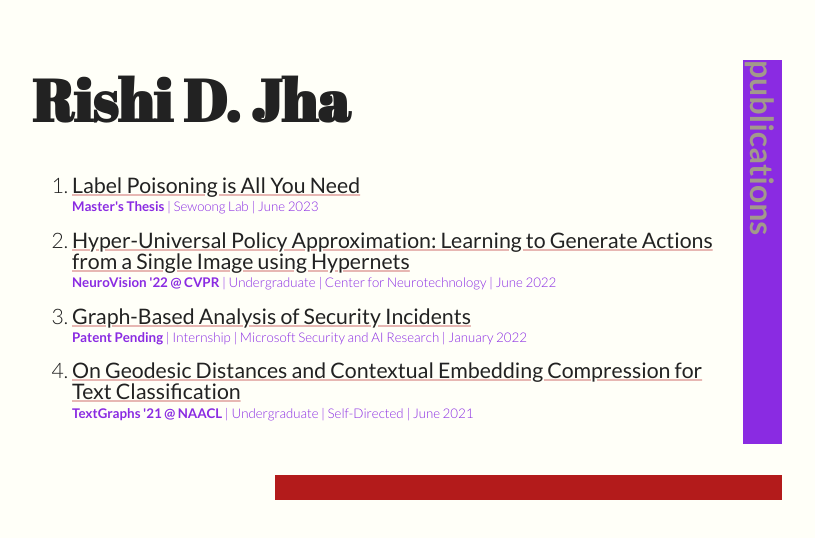
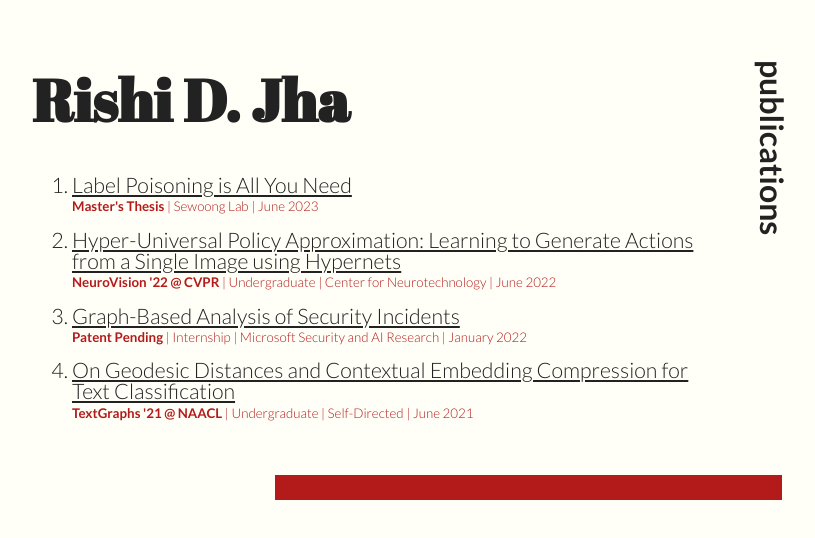
Before and after one commit to rjha18/new_site, a plain HTML site: page publications.html in a window 1280 px wide. Shown: the part 120-658 px from the top of the page, without its empty margins (233-1048 px from the left). Drawn offline with Linux system fonts and the light colour scheme.

Commit message:
Reverting CSS for debugging

```diff
--- a/content.css
+++ b/content.css
@@ -1,16 +1,7 @@
 .uline {
-    text-decoration: underline solid #B31B1B50;
-    text-decoration-thickness: 1.5px;
-    transition: text-decoration 200ms ease, background-size 200ms;
+    text-decoration: underline;
     color: #222222;
     cursor: pointer;
-    font-weight: 400;
-    position:relative;
-    --bg-h: 20%;
-}
-
-.uline:where(:hover, :focus-visible) {
-    text-decoration: underline solid transparent;
 }
 
 main {
@@ -59,11 +50,10 @@ p, li {
 .ptitle {
     margin-bottom: 0px;
     padding-bottom: 0px;
-    font-weight: 400;
 }
 
 .subtitle {
-    color: blueviolet;
+    color: #B31B1B;
     font-size: 10pt;
     margin-bottom: 0px;
 }
@@ -71,7 +61,6 @@ p, li {
 
 .abstract {
     font-size: 12pt;
-    margin-bottom: 0px;
 }
 
 .links {
@@ -106,6 +95,7 @@ img {
 @media only screen and (min-width: 800px) {
     main {
         max-width: 750px;
+        max-height: 525px;
     }
     p, li  {
         font-size: 16pt;
--- a/index.css
+++ b/index.css
@@ -75,6 +75,7 @@ main .other {
     }
     main {
         max-width: 750px;
+        max-height: 525px;
     }
     p {
         font-size: 13pt;
--- a/main.css
+++ b/main.css
@@ -30,17 +30,6 @@ a {
     cursor: pointer;
 }
 
-a {
-    background: linear-gradient(0deg, #B31B1B50, #B31B1B50) no-repeat right bottom / 0 var(--bg-h);
-    transition: background-size 200ms;
-    --bg-h: 100%;
-}
-
-a:where(:hover, :focus-visible) {
-    background-size: 100% var(--bg-h);
-    background-position-x: left;
-}
-
 p {
     font-size: 3.5vw;
     margin: 0;
@@ -60,7 +49,6 @@ main {
     display: grid;
     margin: 25px;
     grid-gap: 1rem;
-    max-height: 100%;
 }
 
 .caps {
@@ -79,16 +67,13 @@ main h1:nth-child(1) {
 }
 
 .sidebar {
+    text-transform: lowercase;
+    font-weight: 600;
+    color: #A2998B;
+    writing-mode: vertical-rl;
     grid-column: 5 / 6;
     justify-self: end;
-    background-color: blueviolet;
-}
-
-.sidebar_content {
-    text-transform: lowercase;
-    font-weight: 700;
-    color: #A2998B;
-    writing-mode: vertical-rl;
+    margin-right: -10px;
     font-size: 2em;
 }
 
```
